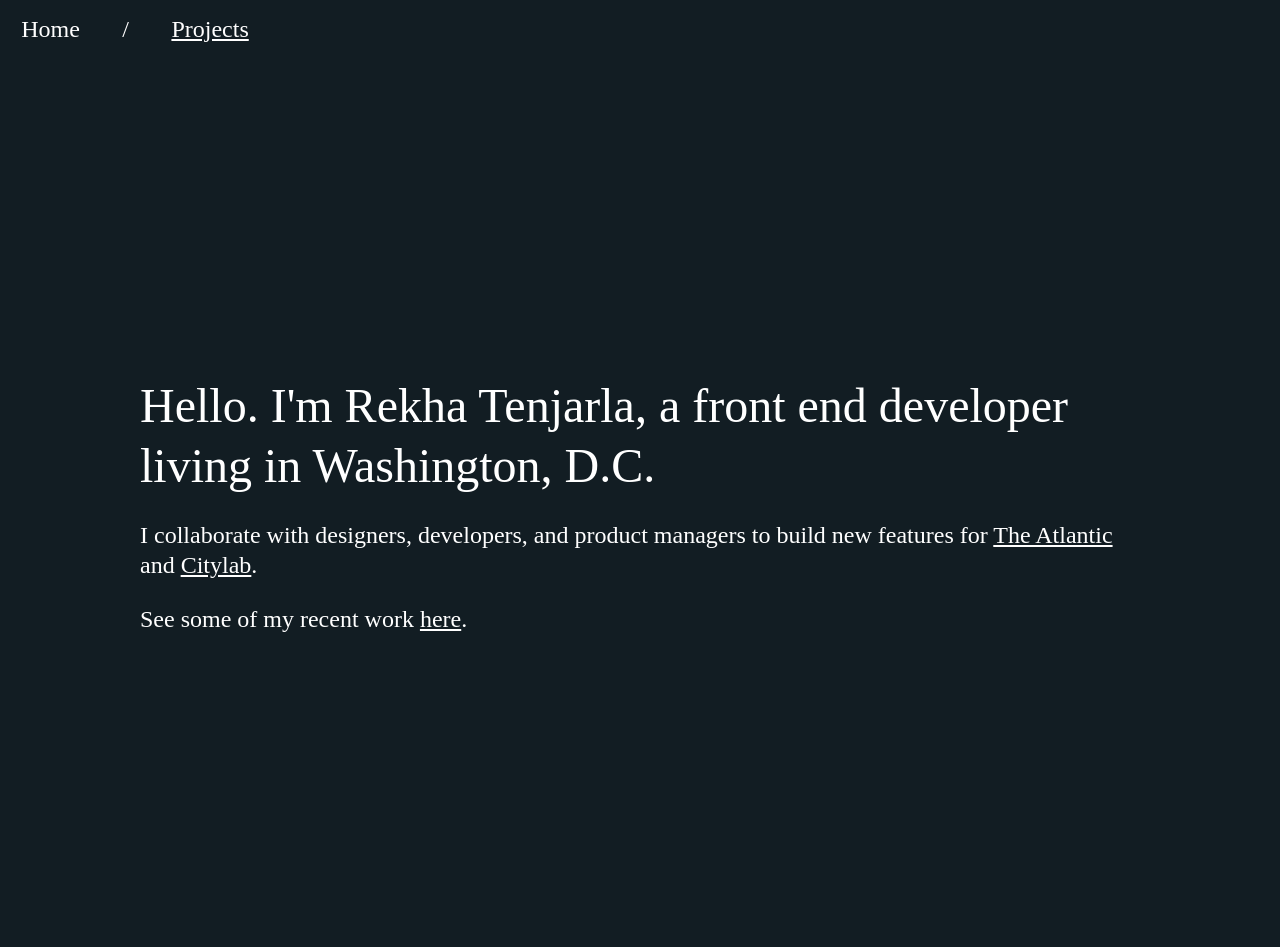
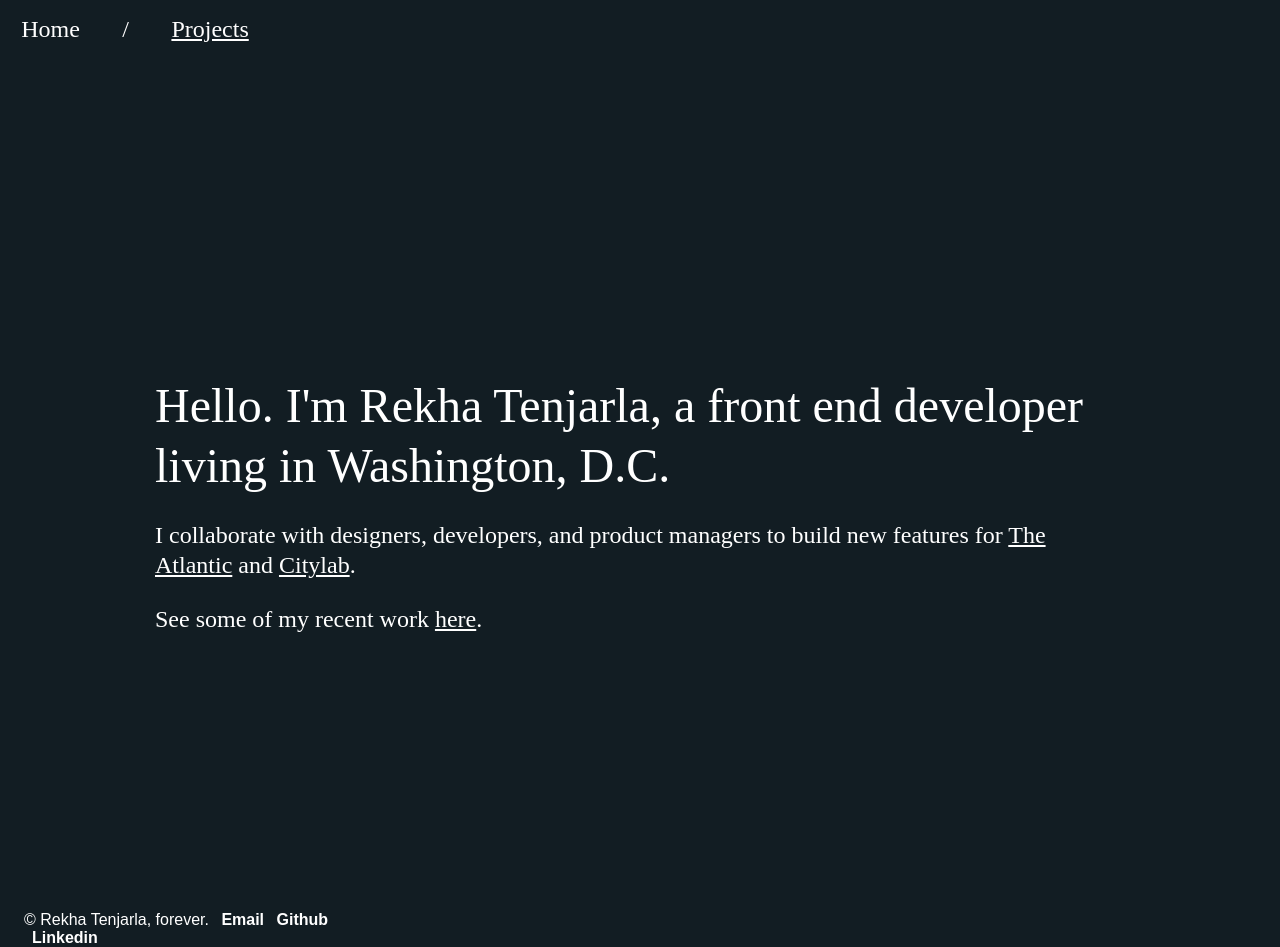
Before and after one commit to rekhers/rekhers.github.io, a Jekyll site: the page built from index.html, in a window 1280 px wide. Built offline with Jekyll 4.4.1, drawn with Linux system fonts in a browser that asks for light colours; some web fonts are replaced.

Commit message:
add back in footer, social links

```diff
--- a/_includes/footer.html
+++ b/_includes/footer.html
@@ -1,3 +1,6 @@
 <footer class="c-footer fade-in">
-  © Rekha Tenjarla, forever.
+  <span> © Rekha Tenjarla, forever. </span>
+  <a class="c-footer__social" href="mailto:rekha.tenjarla@gmail.com">Email</a>
+  <a class="c-footer__social" href="https://github.com/rekhers">Github</a>
+  <a class="c-footer__social" href="https://www.linkedin.com/in/rekha-tenjarla-588a19112/">Linkedin</a>
 </footer>
--- a/_layouts/index.html
+++ b/_layouts/index.html
@@ -19,6 +19,7 @@
       </p>
     </div>
   </main>
+  {% include footer.html %}
   <script src="{{ "/assets/js/navigation.js" | prepend: site.baseurl }}"> </script>
 </body>
 </html>
--- a/_layouts/projects.html
+++ b/_layouts/projects.html
@@ -52,6 +52,7 @@
        </div>
      </div>
     </main>
+    {% include footer.html %}
     <script src="{{ "/assets/js/navigation.js" | prepend: site.baseurl }}"> </script>
   </body>
 </html>
--- a/assets/scss/footer.scss
+++ b/assets/scss/footer.scss
@@ -1,8 +1,25 @@
 .c-footer {
   color: $color-white;
-  font-family: $font-brown;
-  font-size: $size-24;
+  bottom: $space-32;
+  font-family: $font-muli;
+  font-size: $size-16;
+  font-weight: 300;
+  left: $space-16;
+  max-width: 380px;
   position: relative;
-  bottom: $space-24;
-  left: $space-24;
+
+  @include breakpoint($breakpoint-medium) {
+    left: $space-24;
+  }
 }
+
+.c-footer__social {
+  cursor: pointer;
+  font-weight: bold;
+  margin-left: $space-8;
+  text-decoration: none;
+
+  &:hover {
+    text-decoration: underline;
+  }
+}
--- a/assets/scss/layout.scss
+++ b/assets/scss/layout.scss
@@ -15,11 +15,10 @@
     font-size: $size-48;
   }
 
-  @include breakpoint($breakpoint-xlarge) {
+  @include breakpoint($breakpoint-large) {
     margin: 0 auto;
-    max-width: 1000px;
+    max-width: 970px;
   }
-
   a {
     color: $color-white;
     text-decoration: underline;
--- a/assets/scss/projects.scss
+++ b/assets/scss/projects.scss
@@ -1,14 +1,14 @@
 .l-projects {
-  margin: $space-64 $space-16 0 $space-16;
+  margin: $space-64 $space-16 90px $space-16;
   @include breakpoint($breakpoint-medium) {
-    margin: $space-24;
+    margin: $space-24 $space-24 90px $space-24;
   }
   @include breakpoint($breakpoint-large) {
-    margin: $space-48;
+    margin: $space-48 $space-48 90px $space-48;
     max-width: 1000px;
   }
   @include breakpoint($breakpoint-xlarge) {
-    margin: $space-64 auto;
+    margin: $space-64 auto 110px auto;
   }
 }
 .c-projects__hed {
@@ -40,7 +40,7 @@
   }
 }
 .c-project-grid__item {
-  margin-bottom: $space-16;
+  margin-bottom: $space-24;
 
   @include breakpoint($breakpoint-medium){
     margin-bottom: 0;
```
